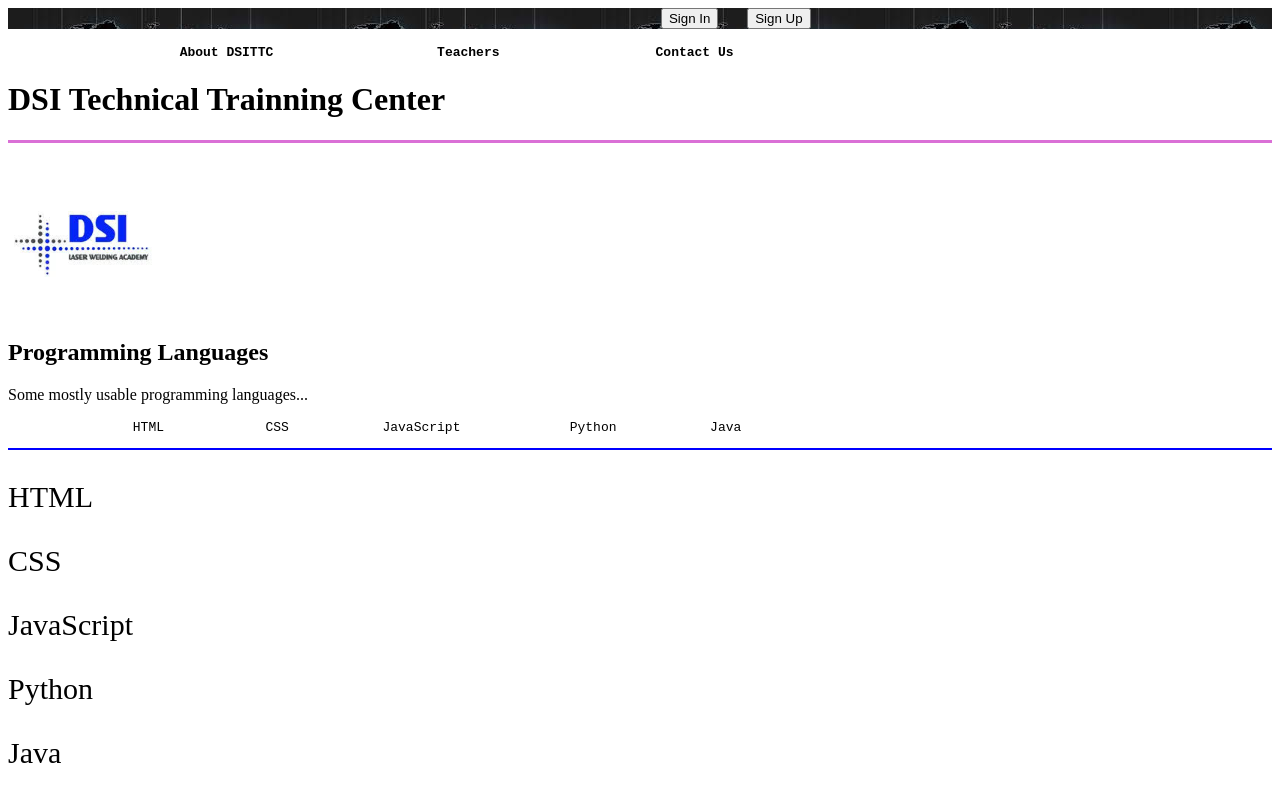
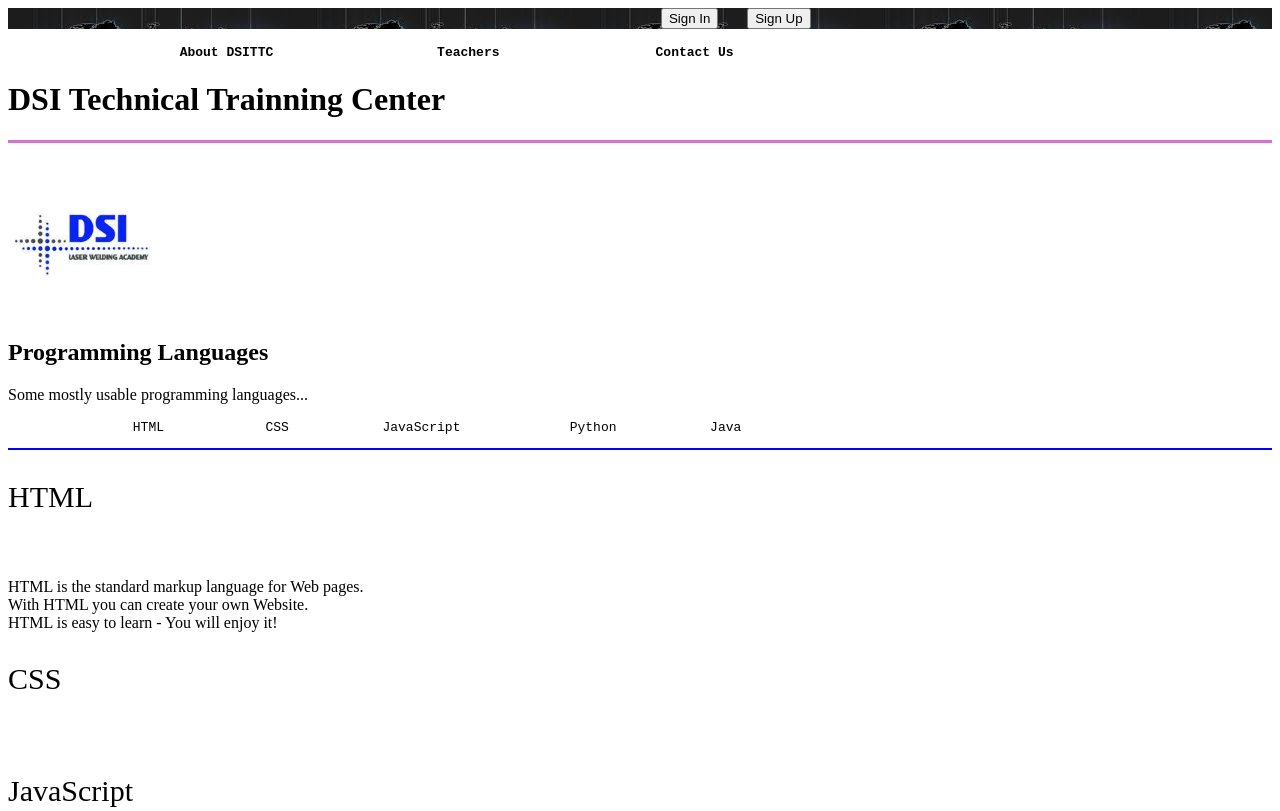
Before and after one commit to Garuna69/practice2, a plain HTML site: page index.html in a window 1280 px wide. Shown: the top 811 px of the page. Drawn offline with Linux system fonts and the light colour scheme.

Commit message:
Update index.html

```diff
--- a/index.html
+++ b/index.html
@@ -22,11 +22,12 @@
             <pre>                HTML             CSS            JavaScript              Python            Java           </pre>
               <hr color="blue" size="2">
           </div>
-            <p style="font-size: 30px;">HTML</p>
-            <p style="font-size: 30px;">CSS</p>
-            <p style="font-size: 30px;">JavaScript</p>
-            <p style="font-size: 30px;">Python</p>
-            <p style="font-size: 30px;">Java</p>
+            <p style="font-size: 30px;">HTML</p> <br>
+            <p>HTML is the standard markup language for Web pages. <br> With HTML you can create your own Website. <br> HTML is easy to learn - You will enjoy it! </p>
+            <p style="font-size: 30px;">CSS</p> <br>
+            <p style="font-size: 30px;">JavaScript</p> <br>
+            <p style="font-size: 30px;">Python</p> <br>
+            <p style="font-size: 30px;">Java</p> <br>
           </main>
       </header>
     </body>
```
